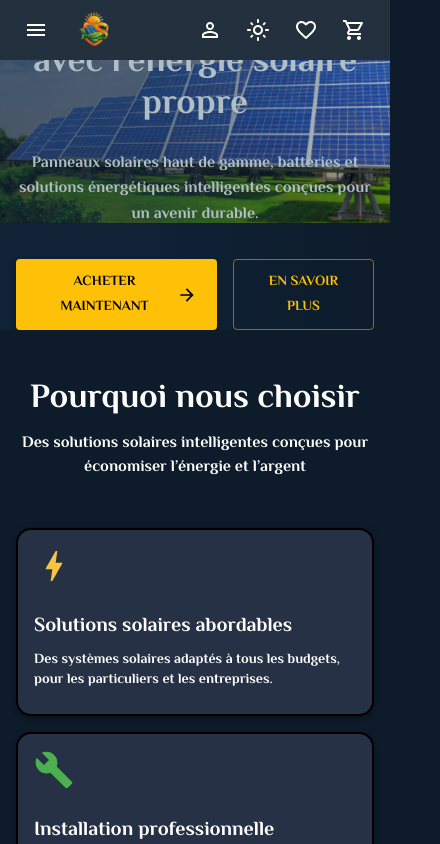
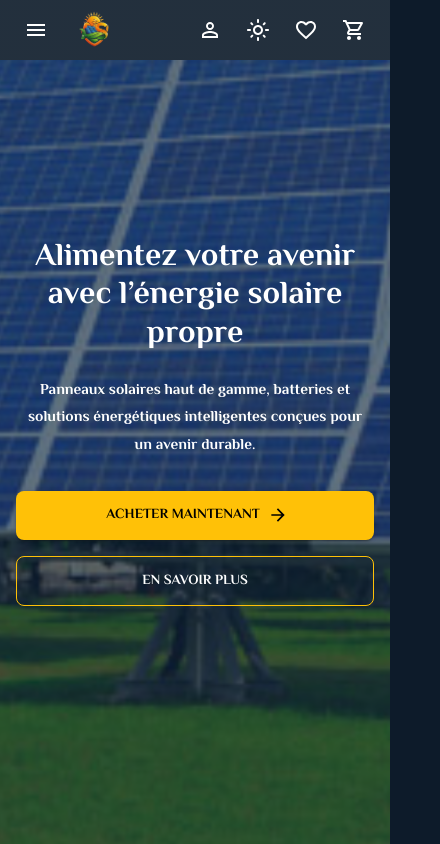
Before and after one commit to abderrahmanetaha7-lgtm/solar_stage, a React (Vite) app: page / in a window 390 px wide. Shown: the top 844 px of the page, 440 px wide, since content can reach past the window. Built offline with nearby package versions, Linux system fonts and the light colour scheme.

Commit message:
create profile page, add account settings, and fix mobile layout overflow/slider issues

```diff
--- /dev/null
+++ b/src/components/Account/AccountSettings.jsx
@@ -0,0 +1,70 @@
+import React from "react";
+import {
+  Box,
+  Typography,
+  Avatar,
+  IconButton,
+  Button,
+  Paper,
+  Stack,
+  List,
+  ListItem,
+  ListItemText,
+  ListItemButton,
+  Divider,
+} from "@mui/material";
+import ContentCopyIcon from "@mui/icons-material/ContentCopy";
+import ArrowForwardIosIcon from "@mui/icons-material/ArrowForwardIos";
+import { useAuth } from "../../context/AuthContextToken";
+
+export default function AccountSettings() {
+  const { user } = useAuth();
+  return (
+    <>
+      {/* ACCOUNT SECURITY */}
+      <Paper
+        sx={{ p: 2, borderRadius: 3, background: "#1e1e1e", color: "white" }}
+      >
+        <Typography variant="h6" sx={{ mb: 2 }}>
+          Account security
+        </Typography>
+
+        <List>
+          <ListItem disablePadding>
+            <ListItemButton>
+              <ListItemText primary="Change password" />
+              <ArrowForwardIosIcon fontSize="small" />
+            </ListItemButton>
+          </ListItem>
+
+          <Divider sx={{ bgcolor: "#333" }} />
+
+          <ListItem disablePadding>
+            <ListItemButton>
+              <ListItemText primary="Change email" secondary={user?.email} />
+              <ArrowForwardIosIcon fontSize="small" />
+            </ListItemButton>
+          </ListItem>
+
+          <Divider sx={{ bgcolor: "#333" }} />
+
+          <ListItem disablePadding>
+            <ListItemButton>
+              <ListItemText primary="Change phone number" />
+              <ArrowForwardIosIcon fontSize="small" />
+            </ListItemButton>
+          </ListItem>
+
+          <Divider sx={{ bgcolor: "#333" }} />
+
+          <ListItem disablePadding>
+            <ListItemButton sx={{ color: "#ff4d4f" }}>
+              <ListItemText primary="Delete account" />
+              <ArrowForwardIosIcon fontSize="small" />
+            </ListItemButton>
+          </ListItem>
+        </List>
+      </Paper>
+    </>
+  );
+}
--- /dev/null
+++ b/src/components/Account/profile.jsx
@@ -0,0 +1,117 @@
+import {
+  Avatar,
+  Box,
+  Button,
+  Paper,
+  Stack,
+  Typography,
+  Divider,
+} from "@mui/material";
+import { useAuth } from "../../context/AuthContextToken";
+
+export default function Profile() {
+  const { user } = useAuth();
+
+  return (
+    <Paper
+      elevation={0}
+      sx={{
+        p: { xs: 2, sm: 3 },
+        borderRadius: 4,
+        color: "white",
+        border: "1px solid #2a2a2a",
+        background: "#121212",
+      }}
+    >
+      {/* MAIN CONTAINER */}
+      <Stack
+        direction={{ xs: "column", md: "row" }}
+        alignItems={{ xs: "center", md: "center" }}
+        spacing={{ xs: 3, md: 0 }}
+        justifyContent="space-between"
+      >
+        {/* LEFT SIDE */}
+        <Stack
+          direction={{ xs: "column", sm: "row" }}
+          spacing={2.5}
+          sx={{
+            alignItems: { xs: "center", sm: "center", md: "left" },
+            flex: 1,
+            textAlign: { xs: "center", sm: "left", md: "left" },
+          }}
+        >
+          {/* AVATAR */}
+          <Avatar
+            sx={{
+              bgcolor: "orange",
+              width: { xs: 90, sm: 100 },
+              height: { xs: 90, sm: 100 },
+            }}
+          >
+            <Typography
+              sx={{
+                fontSize: { xs: "48px", sm: "64px" },
+                lineHeight: 1,
+              }}
+            >
+              {user?.email?.charAt(0).toUpperCase()}
+            </Typography>
+          </Avatar>
+
+          {/* USER INFO */}
+          <Box>
+            <Typography
+              variant="h5"
+              fontWeight="bold"
+              sx={{ fontSize: { xs: "20px", sm: "24px" } }}
+            >
+              {user?.name || "Omar ART"}
+            </Typography>
+
+            <Typography sx={{ opacity: 0.6 }}>Email: {user?.email}</Typography>
+
+            <Typography sx={{ opacity: 0.6 }}>City: Marrakech</Typography>
+          </Box>
+        </Stack>
+
+        {/* ACTION BUTTONS */}
+        <Stack
+          direction={{ xs: "column", sm: "row" }}
+          spacing={2}
+          width={{ xs: "100%", md: "auto" }}
+          justifyContent="center"
+        >
+          <Button
+            fullWidth
+            variant="contained"
+            sx={{
+              borderRadius: 3,
+              textTransform: "none",
+              height: "42px",
+              whiteSpace: "nowrap",
+              minWidth: { sm: "160px" },
+            }}
+          >
+            Edit my profile
+          </Button>
+
+          <Button
+            fullWidth
+            variant="outlined"
+            color="inherit"
+            sx={{
+              borderRadius: 3,
+              textTransform: "none",
+              borderColor: "#444",
+              height: "42px",
+            }}
+          >
+            Sign out
+          </Button>
+        </Stack>
+      </Stack>
+
+      <Divider sx={{ my: 3, borderColor: "#2a2a2a" }} />
+    </Paper>
+  );
+}
--- a/src/components/Home/CustomersOpinionHome.jsx
+++ b/src/components/Home/CustomersOpinionHome.jsx
@@ -92,7 +92,7 @@ export default function CustomersOpinionHome() {
           onClick={handlePrev}
           sx={{
             position: "absolute",
-            left: -50,
+            // left: -50,
             top: "50%",
             transform: "translateY(-50%)",
             zIndex: 2,
@@ -148,7 +148,7 @@ export default function CustomersOpinionHome() {
           onClick={handleNext}
           sx={{
             position: "absolute",
-            right: -50,
+            // right: -50,
             top: "50%",
             transform: "translateY(-50%)",
             zIndex: 2,
--- a/src/components/Home/FirstSectionHome.jsx
+++ b/src/components/Home/FirstSectionHome.jsx
@@ -1,38 +1,48 @@
 import React from "react";
 import imgHome from "../../assets/images/imgHome.png";
-import { Box, Container, Typography, Button } from "@mui/material";
+
+import {
+  Box,
+  Container,
+  Typography,
+  Button,
+} from "@mui/material";
 
 import ArrowBackIcon from "@mui/icons-material/ArrowBack";
 import ArrowForwardIcon from "@mui/icons-material/ArrowForward";
 
 import { Link as RouterLink } from "react-router-dom";
 import { useTranslation } from "react-i18next";
+
 export default function FirstSectionHome() {
-  const { t,i18n } = useTranslation();
+  const { t, i18n } = useTranslation();
+
   return (
     <Box
       component="section"
       sx={{
         width: "100%",
+        minHeight: "100vh",
+        position: "relative",
+        overflowX: "hidden", // IMPORTANT
         display: "flex",
         alignItems: "center",
-        position: "relative",
-        overflow: "hidden",
       }}
     >
-      {/* IMAGE */}
+      {/* BACKGROUND IMAGE */}
       <Box
         sx={{
           position: "absolute",
-          top: 0,
-          right: 0,
-          width: { xs: "100%", md: "100%" },
-          height: {xs:"85%",md:"100%"},
+          inset: 0,
+          zIndex: 0,
           backgroundImage: `url(${imgHome})`,
-          backgroundSize: "contain",
+          backgroundSize: "cover",
+          backgroundPosition: {
+            xs: "center",
+            sm: "center",
+            md: "right center",
+          },
           backgroundRepeat: "no-repeat",
-          backgroundPosition: "right center",
-          opacity: { xs: 0.8, md: 0.9 },
         }}
       />
 
@@ -41,66 +51,128 @@ export default function FirstSectionHome() {
         sx={{
           position: "absolute",
           inset: 0,
-          background:
-            "linear-gradient(to right, rgba(16, 39, 64, 0.53) 40%, rgba(13, 27, 42, 0))",
           zIndex: 1,
+          background: {
+            xs: "rgba(16,39,64,0.65)",
+            md: "linear-gradient(to right, rgba(16,39,64,0.75) 40%, rgba(13,27,42,0.1))",
+          },
         }}
       />
 
-      <Container maxWidth="lg" sx={{ position: "relative", zIndex: 2 }}>
+      {/* CONTENT */}
+      <Container
+        maxWidth="lg"
+        disableGutters
+        sx={{
+          position: "relative",
+          zIndex: 2,
+          px: {
+            xs: 2,
+            sm: 3,
+            md: 5,
+          },
+          width: "100%",
+        }}
+      >
         <Box
           sx={{
-            maxWidth: "600px",
+            width: "100%",
+            maxWidth: {
+              xs: "100%",
+              md: "600px",
+            },
 
-            textAlign: { xs: "center", md: "left" },
-            mx: { xs: "auto", md: 0 },
+            textAlign: {
+              xs: "center",
+              md: "left",
+            },
 
             display: "flex",
             flexDirection: "column",
-            justifyContent: { xs: "center", md: "flex-start" },
-            alignItems: { xs: "center", md: "flex-start" },
+
+            alignItems: {
+              xs: "center",
+              md: "flex-start",
+            },
+
+            justifyContent: "center",
           }}
         >
           {/* TITLE */}
           <Typography
-            variant="h2"
+            variant="h1"
             sx={{
+              fontWeight: 700,
+              color: "#fff",
+
               fontSize: {
-                xs: "2.2rem",
-                sm: "2.4rem",
-                md: "2.8rem",
-                lg: "3.5rem",
+                xs: "2rem",
+                sm: "2.6rem",
+                md: "3.2rem",
+                lg: "4rem",
               },
-              fontWeight: 700,
-              color: "text.secondary",
+
+              lineHeight: 1.2,
               mb: 3,
             }}
           >
             {t("home.hero.title")}
           </Typography>
 
+          {/* DESCRIPTION */}
           <Typography
             sx={{
-              fontSize: { xs: "1rem", md: "1.15rem" },
-              color: "text.secondary",
-              lineHeight: 1.6,
+              color: "#fff",
+
+              fontSize: {
+                xs: "0.95rem",
+                sm: "1rem",
+                md: "1.1rem",
+              },
+
+              lineHeight: 1.8,
+
               mb: 4,
+
+              maxWidth: {
+                xs: "95%",
+                sm: "80%",
+                md: "100%",
+              },
             }}
           >
             {t("home.hero.description")}
           </Typography>
 
+          {/* BUTTONS */}
           <Box
             sx={{
               display: "flex",
+
+              flexDirection: {
+                xs: "column",
+                sm: "row",
+              },
+
               gap: 2,
-              justifyContent: { xs: "center", md: "flex-start" },
-              width: "100%",
+
+              width: {
+                xs: "100%",
+                sm: "auto",
+              },
+
+              alignItems: "center",
+
+              justifyContent: {
+                xs: "center",
+                md: "flex-start",
+              },
             }}
           >
             <Button
               variant="contained"
-              color="primary"
+              component={RouterLink}
+              to="/products"
               endIcon={
                 i18n.language === "ar" ? (
                   <ArrowBackIcon />
@@ -108,13 +180,23 @@ export default function FirstSectionHome() {
                   <ArrowForwardIcon />
                 )
               }
-              component={RouterLink}
-              to="/products"
               sx={{
-                fontWeight: 600,
-                px: 3,
-                py: 1.2,
+                width: {
+                  xs: "100%",
+                  sm: "auto",
+                },
+
+                py: 1.5,
+                px: 4,
+
+                fontWeight: 700,
+
                 color: "#000",
+
+                borderRadius: 2,
+
+                whiteSpace: "nowrap",
+
                 "&:hover": {
                   bgcolor: "primary.dark",
                 },
@@ -128,13 +210,23 @@ export default function FirstSectionHome() {
               component={RouterLink}
               to="/about"
               sx={{
-                borderColor: "primary",
-                color: "primary",
-                px: 3,
-                py: 1.2,
+                width: {
+                  xs: "100%",
+                  sm: "auto",
+                },
+
+                py: 1.5,
+                px: 4,
+
+                borderRadius: 2,
+
+                borderColor: "primary.main",
+
+                color: "#fff",
+
                 "&:hover": {
                   borderColor: "primary.main",
-                  color: "primary.main",
+                  backgroundColor: "rgba(255,255,255,0.08)",
                 },
               }}
             >
--- a/src/components/layout/Navbar/MobileDrawer.jsx
+++ b/src/components/layout/Navbar/MobileDrawer.jsx
@@ -79,12 +79,16 @@ export default function MobileDrawer({ open, toggleDrawer }) {
 
             <Menu anchorEl={anchorEl} open={openMenu} onClose={handleMenuClose}>
               <MenuItem
+                component={RouterLink}
+                to="/account"
                 onClick={handleMenuClose}
                 sx={{ "&:hover": { color: "primary.main" } }}
               >
                 {t("profile.Account")}
               </MenuItem>
               <MenuItem
+                component={RouterLink}
+                to="/orders"
                 onClick={handleMenuClose}
                 sx={{ "&:hover": { color: "primary.main" } }}
               >
--- /dev/null
+++ b/src/pages/Account.jsx
@@ -0,0 +1,21 @@
+import Profile from "../components/Account/profile";
+import AccountSettings from "../components/Account/AccountSettings";
+import { Box } from "@mui/material";
+
+export default function Account() {
+  return (
+    <Box
+      sx={{
+        mt: 8,
+        p: 3,
+        display: "flex",
+        flexDirection: "column",
+        justifyContent: "center",
+        gap: 3,
+      }}
+    >
+      <Profile />
+      <AccountSettings />
+    </Box>
+  );
+}
--- a/src/routes/AppRoutes.jsx
+++ b/src/routes/AppRoutes.jsx
@@ -10,6 +10,7 @@ import Services from "../pages/Services";
 import SignUp from "../pages/SignUp";
 import Login from "../pages/Login";
 import About from "../pages/About";
+import Account from "../pages/Account";
 
 import ScrollToTop from "../components/ScrollToTop";
 import Favorites from "../pages/Favorites";
@@ -31,6 +32,8 @@ export default function AppRoutes() {
           <Route path="/product-detail/:id" element={<ProductDetail />} />
           <Route path="/services" element={<Services />} />
           <Route path="/favorites" element={<Favorites />} />
+          <Route path="/account" element={<Account />} />
+
           <Route path="/shopping-cart" element={<ShoppingCart />} />
           <Route path="/checkout" element={<Checkout />} />
           <Route path="/order-confirmation" element={<OrderConfirmation />} />
```
Also changed, not shown: src/components/layout/Navbar/UserMenu.jsx (+60 -20 lines).
